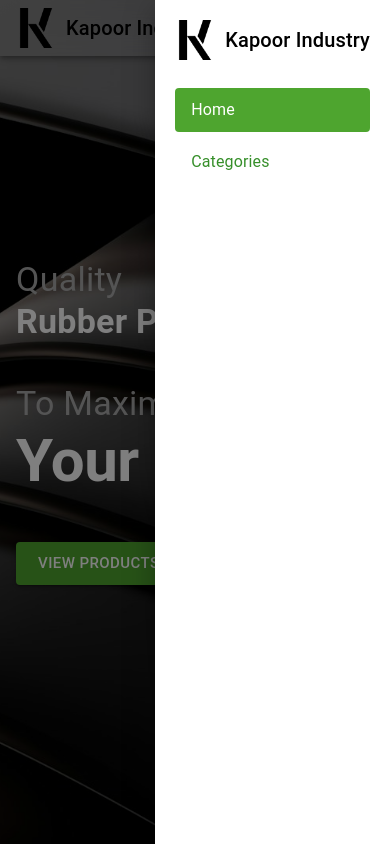
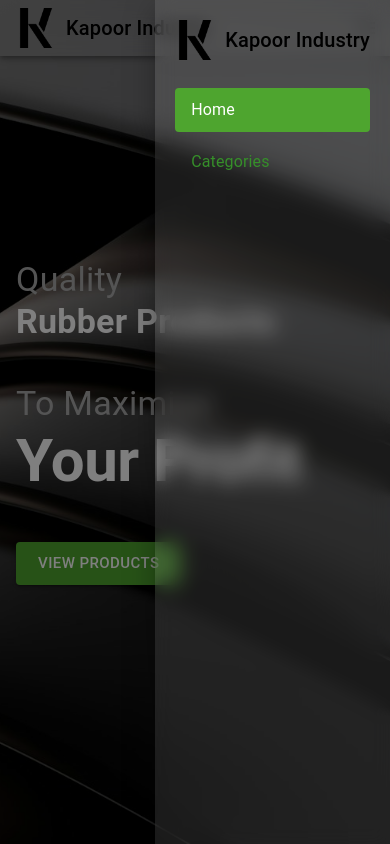
Before and after one commit to iammrverma/kapoorIndustry, a React (Vite) app: page / in a window 390 px wide. Both pictures are taken after a click on the button "menu". Shown: the top 844 px of the page. Built offline with nearby package versions, Linux system fonts and the light colour scheme.

Commit message:
applying morph effect to side dreawer as well

```diff
--- a/src/Navbar.css
+++ b/src/Navbar.css
@@ -87,3 +87,9 @@ a{
   text-decoration: none;
   color: inherit;
 }
+
+.morph{
+  backdrop-filter: blur(10px) !important;
+  background-color: rgba(255, 255, 255, 0.1) !important;
+  -webkit-backdrop-filter: blur(10px) !important;
+}
--- a/src/components/Navbar/MobileDrawer.jsx
+++ b/src/components/Navbar/MobileDrawer.jsx
@@ -3,7 +3,6 @@ import Drawer from "@mui/material/Drawer";
 import List from "@mui/material/List";
 import ListItem from "@mui/material/ListItem";
 import ListItemText from "@mui/material/ListItemText";
-import Typography from "@mui/material/Typography";
 import Brand from "./Brand";
 import { NavLink } from "react-router-dom";
 
@@ -14,8 +13,19 @@ const MobileDrawer = ({ drawerOpen, toggleDrawer }) => {
   ];
 
   return (
-    <Drawer anchor="right" open={drawerOpen} onClose={toggleDrawer(false)}>
-      <div className="drawer-content">
+    <Drawer
+      anchor="right"
+      open={drawerOpen}
+      onClose={toggleDrawer(false)}
+      sx={{
+        "& .MuiDrawer-paper": {
+          backgroundColor: "transparent", //imp to make the paper color transparein order to make it morph
+          backdropFilter: "blur(10px)",
+        },
+      }}
+    >
+      {/* Drawer content container */}
+      <div className="drawer-content morph">
         {/* Display brand image and name aligned left */}
         <div className="drawer-header">
           <Brand />
@@ -25,7 +35,8 @@ const MobileDrawer = ({ drawerOpen, toggleDrawer }) => {
         <List className="drawer-list">
           {links.map((link) => (
             <ListItem
-              button className="ul-button"
+              button
+              className="ul-button"
               key={link.name}
               component={NavLink}
               to={link.path}
--- a/src/components/Navbar/Navbar.jsx
+++ b/src/components/Navbar/Navbar.jsx
@@ -19,11 +19,7 @@ const Navbar = () => {
     <AppBar
       position="absolute"
       top={0}
-      style={{
-        backdropFilter: "blur(10px)",
-        backgroundColor: "rgba(255, 255, 255, 0.1)",
-        WebkitBackdropFilter: "blur(10px)",
-      }}
+      className="morph"
     >
       <Toolbar className="navbar-toolbar">
         {/* Left Section: Brand */}
```
